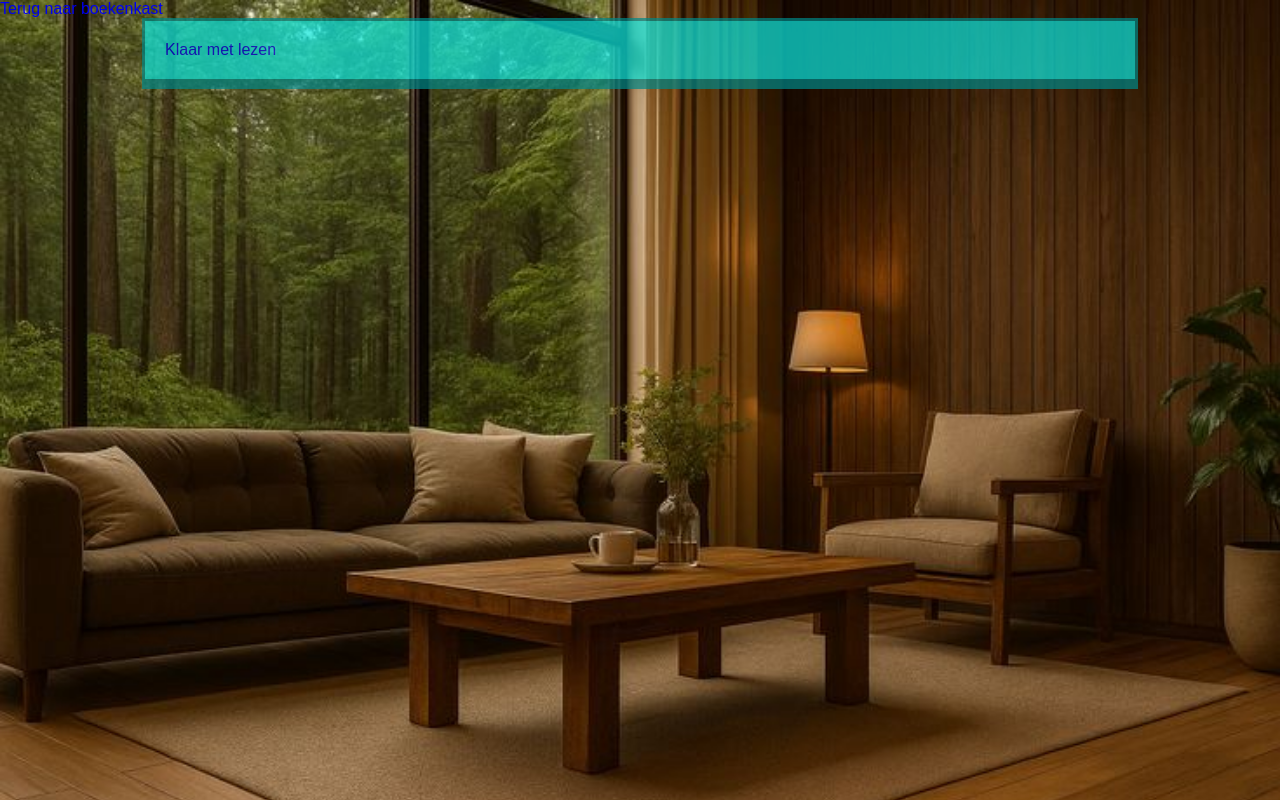
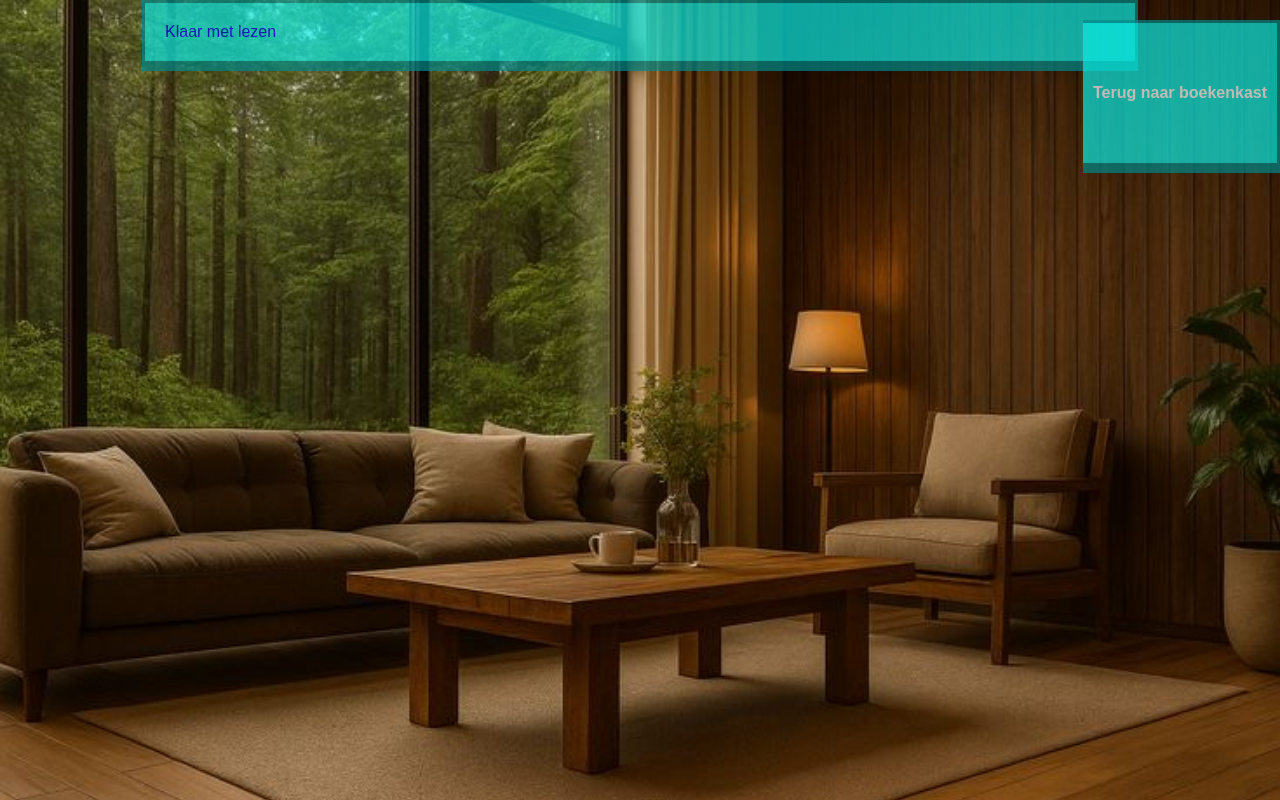
Before and after one commit to Bakkerbout/TLE1, a PHP site: page /bookDetails.php in a window 1280 px wide. Run offline with PHP 8.4, Linux system fonts and the light colour scheme; data that the repository does not hold is empty.

Commit message:
ADD return button

```diff
--- a/bookDetails.php
+++ b/bookDetails.php
@@ -15,7 +15,8 @@ if (isset($_GET['id'])) {
 </head>
 <body>
 <main>
-    <a href="index.php">Terug naar boekenkast</a>
+    <div style="position: relative; max-width: 1390px; margin: 0 auto;">
+
         <div id="book-details"></div>
         <div class="background-img"></div>
         <div class="shelfBackground">
@@ -24,6 +25,11 @@ if (isset($_GET['id'])) {
             </div>
             <a href="index.php" id="markAsRead">Klaar met lezen</a>
         </div>
+        <div class="search-box" style="position: absolute; top: 20px; right: 0; opacity: 0.7;">
+            <a href="index.php">Terug naar boekenkast</a>
+        </div>
+    </div>
+
 </main>
 <script>
     const markAsReadButton = document.getElementById('markAsRead');
--- a/searchBook.php
+++ b/searchBook.php
@@ -23,7 +23,6 @@
                 <div id="results" class="shelf-rows"></div>
             </div>
         </div>
-
     </div>
     <div class="background-img"></div>
 </main>
```
Lines whose indentation alone changed are shown as unchanged.
